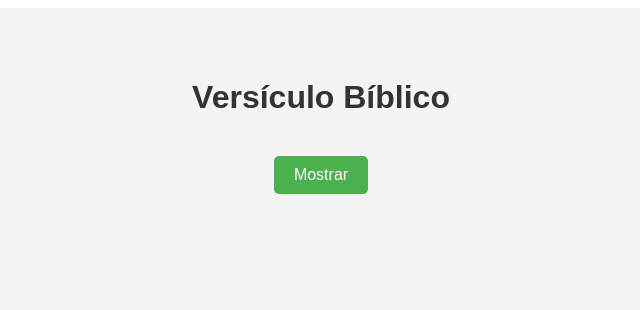
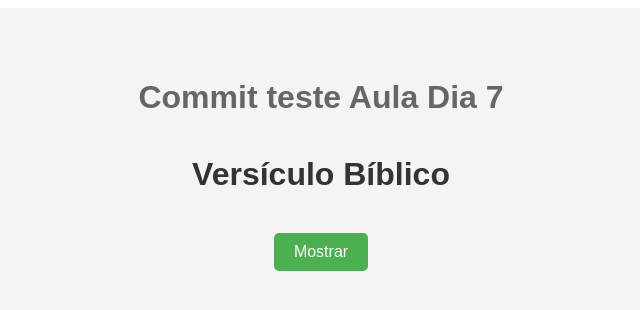
Before and after one commit to gigios-hash/clone-tabnews, a Next.js app: page / in a window 1280 px wide. Shown: the top 310 px of the page, without its empty margins (319-959 px from the left). Built offline with nearby package versions, Linux system fonts and the light colour scheme.

Commit message:
Adiciona h1 dia 7

```diff
--- a/pages/index.js
+++ b/pages/index.js
@@ -54,6 +54,7 @@ export default function HomePage() {
 
   return (
     <div style={containerStyle}>
+    <h1 style={{ color: '#666', marginBottom: '40px' }}>Commit teste Aula Dia 7</h1>
       <h1 style={{ color: '#333', marginBottom: '20px' }}>Versículo Bíblico</h1>
       <button
         onClick={fetchVerse}
```
